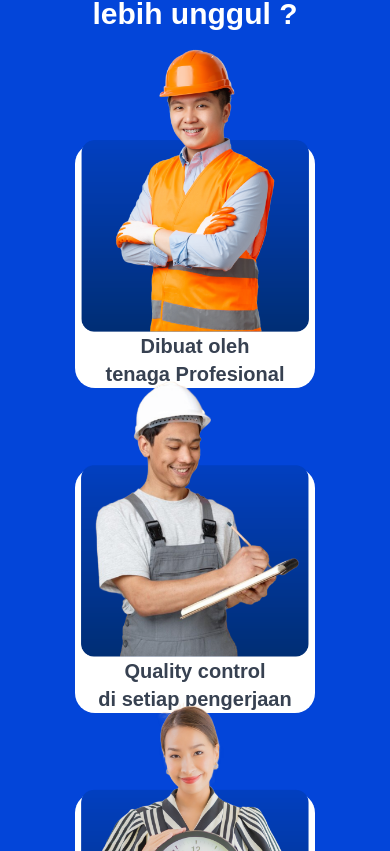
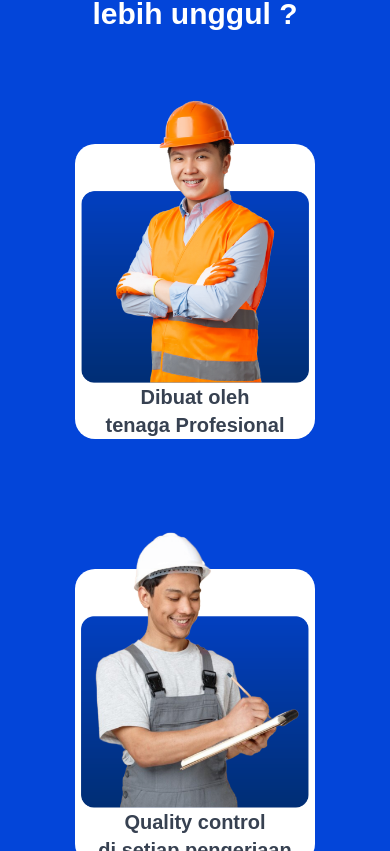
Before and after one commit to ITGROWUP/testing-react-vercel, a React (Create React App) app: page / in a window 390 px wide. Shown: the part 2713-3564 px from the top of the page. Built offline with nearby package versions, Linux system fonts and the light colour scheme.

Commit message:
done all

```diff
--- a/src/components/Keunggulan.jsx
+++ b/src/components/Keunggulan.jsx
@@ -21,11 +21,11 @@ const Keunggulan = () => {
         >
           lebih unggul ?
         </div>
-        <div className="flex flex-wrap justify-center items-center gap-20 md:gap-8 lg:gap-12 mt-20">
+        <div className="flex flex-wrap justify-center items-center gap-[130px] md:gap-8 lg:gap-12 mt-20">
           <div
             data-aos="fade-down"
             data-aos-duration="1000"
-            className="bg-white md:bg-white w-60 h-[29vh] md:w-72 md:h-[30vh] rounded-[20px] flex justify-center items-end lg:h-[41vh]"
+            className="bg-white md:bg-white w-60 h-[35vh] md:w-72 md:h-[30vh] rounded-[20px] flex justify-center items-end lg:h-[41vh]"
           >
             <div className="flex flex-col text-gray-700 text-xl md:text-2xl lg:text-1xl font-bold justify-center items-center text-center">
               <img src={keunggulan_1} alt="" className="w-[95%]" />
@@ -36,7 +36,7 @@ const Keunggulan = () => {
           <div
             data-aos="fade-down"
             data-aos-duration="1000"
-className="bg-white md:bg-white w-60 h-[29vh] md:w-72 md:h-[30vh] rounded-[20px] flex justify-center items-end lg:h-[41vh]"
+            className="bg-white md:bg-white w-60 h-[35vh] md:w-72 md:h-[30vh] rounded-[20px] flex justify-center items-end lg:h-[41vh]"
           >
             <div className="flex flex-col text-gray-700 text-xl md:text-2xl lg:text-1xl font-bold justify-center items-center text-center">
               <img src={keunggulan_2} alt="" className="w-[95%]" />
@@ -47,7 +47,7 @@ className="bg-white md:bg-white w-60 h-[29vh] md:w-72 md:h-[30vh] rounded-[20px]
           <div
             data-aos="fade-down"
             data-aos-duration="1000"
-className="bg-white md:bg-white w-60 h-[29vh] md:w-72 md:h-[30vh] rounded-[20px] flex justify-center items-end lg:h-[41vh]"
+            className="bg-white md:bg-white w-60 h-[35vh] md:w-72 md:h-[30vh] rounded-[20px] flex justify-center items-end lg:h-[41vh]"
           >
             <div className="flex flex-col text-gray-700 text-xl md:text-2xl lg:text-1xl font-bold justify-center items-center text-center">
               <img src={keunggulan_3} alt="" className="w-[95%]" />
```
